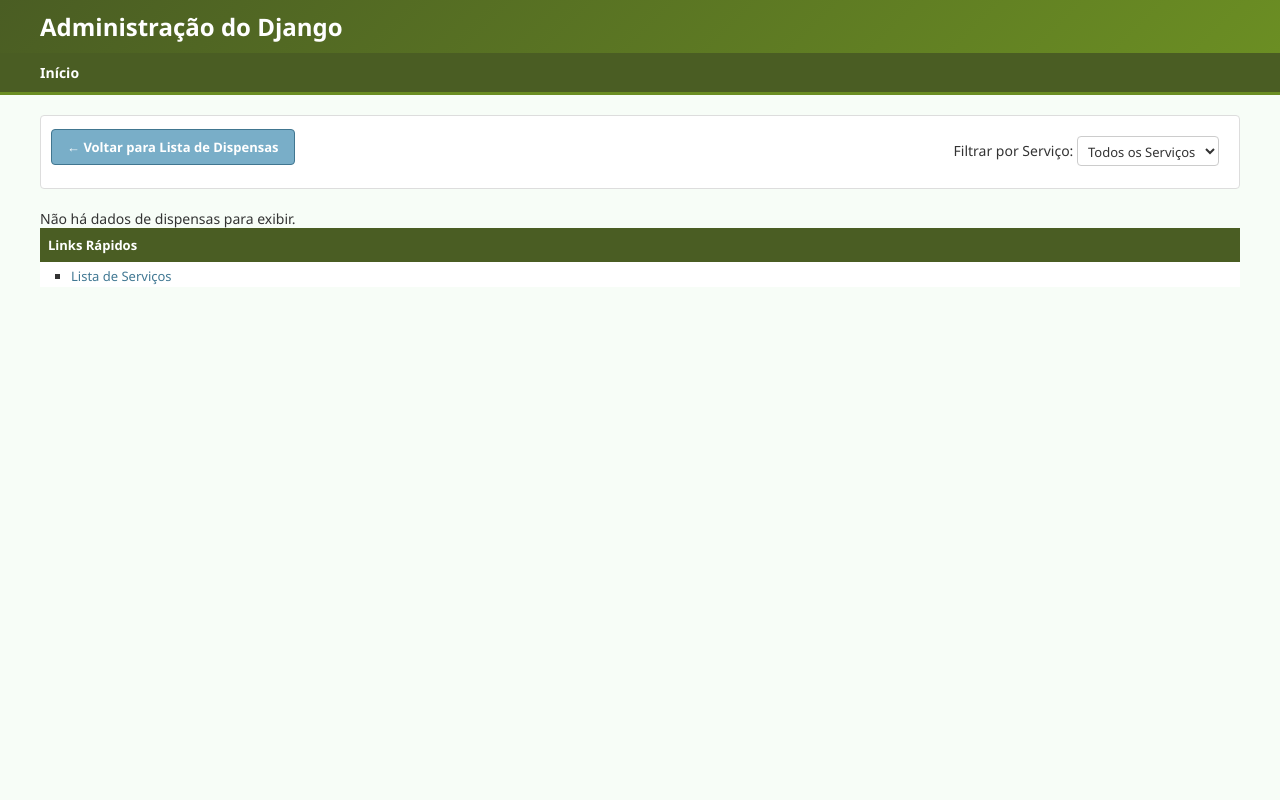
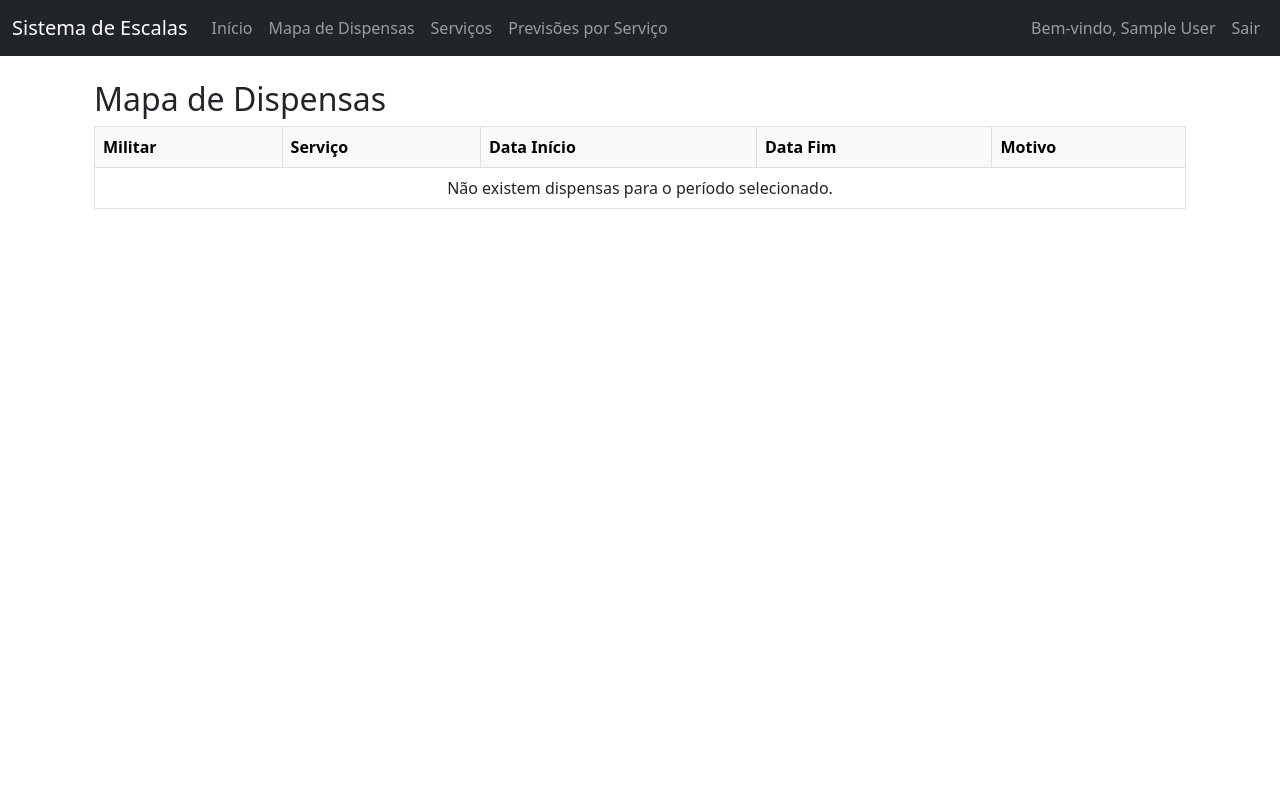
Before and after one commit to ProjetoFinal2025/GeradorEscalas, a Django app: page /mapa-dispensas/ in a window 1280 px wide. Run offline with Django 5.2, Linux system fonts and the light colour scheme; the visitor is signed in with stand-in values (Sample User, id 1); data that the repository does not hold is empty.

Commit message:
iniciado o frontend do user.deve entrar com usernormal

```diff
--- a/Projeto/core/templates/base.html
+++ b/Projeto/core/templates/base.html
@@ -9,41 +9,25 @@
 </head>
 <body>
     <nav class="navbar navbar-expand-lg navbar-dark bg-dark">
-        <div class="container">
-            <a class="navbar-brand" href="{% url 'home' %}">Sistema de Escalas</a>
-            <button class="navbar-toggler" type="button" data-bs-toggle="collapse" data-bs-target="#navbarNav">
+        <div class="container-fluid">
+            <a class="navbar-brand" href="/">Sistema de Escalas</a>
+            <button class="navbar-toggler" type="button" data-bs-toggle="collapse" data-bs-target="#navbarNav" aria-controls="navbarNav" aria-expanded="false" aria-label="Toggle navigation">
                 <span class="navbar-toggler-icon"></span>
             </button>
             <div class="collapse navbar-collapse" id="navbarNav">
-                <ul class="navbar-nav">
+                <ul class="navbar-nav me-auto mb-2 mb-lg-0">
                     <li class="nav-item">
-                        <a class="nav-link" href="{% url 'home' %}">Início</a>
-                    </li>
-                    <li class="nav-item dropdown">
-                        <a class="nav-link dropdown-toggle" href="#" id="navbarDropdown" role="button" data-bs-toggle="dropdown" aria-expanded="false">
-                            Escalas
-                        </a>
-                        <ul class="dropdown-menu" aria-labelledby="navbarDropdown">
-                            <li><a class="dropdown-item" href="{% url 'escala_servico' %}">Escalas Atuais</a></li>
-                            <li><a class="dropdown-item" href="{% url 'admin:core_previsaoescalasproxy_changelist' %}">Previsões de Nomeação</a></li>
-                            <li><a class="dropdown-item" href="{% url 'nomear_militares' %}">Nomear Militares</a></li>
-                            {% if user.is_staff %}
-                            <li><hr class="dropdown-divider"></li>
-                            <li><a class="dropdown-item" href="/admin/core/escala/">Gerir Escalas</a></li>
-                            {% endif %}
-                        </ul>
+                        <a class="nav-link" href="/home/">Início</a>
                     </li>
                     <li class="nav-item">
-                        <a class="nav-link" href="{% url 'mapa_dispensas' %}">Mapa de Dispensas</a>
+                        <a class="nav-link" href="/mapa-dispensas/">Mapa de Dispensas</a>
                     </li>
                     <li class="nav-item">
-                        <a class="nav-link" href="{% url 'lista_servicos' %}">Serviços</a>
+                        <a class="nav-link" href="/servicos/">Serviços</a>
                     </li>
-                    {% if user.is_staff %}
                     <li class="nav-item">
-                        <a class="nav-link" href="/admin/">Administração</a>
+                        <a class="nav-link" href="{% url 'previsoes_por_servico' %}">Previsões por Serviço</a>
                     </li>
-                    {% endif %}
                 </ul>
                 <ul class="navbar-nav ms-auto">
                     {% if user.is_authenticated %}
--- /dev/null
+++ b/Projeto/core/templates/core/mapa_dispensas.html
@@ -0,0 +1,36 @@
+{% extends 'base.html' %}
+{% load static %}
+
+{% block content %}
+<div class="container mt-4">
+    <h2>Mapa de Dispensas</h2>
+    <div class="table-responsive">
+        <table class="table table-bordered table-hover">
+            <thead class="table-light">
+                <tr>
+                    <th>Militar</th>
+                    <th>Serviço</th>
+                    <th>Data Início</th>
+                    <th>Data Fim</th>
+                    <th>Motivo</th>
+                </tr>
+            </thead>
+            <tbody>
+                {% for dispensa in dispensas %}
+                <tr>
+                    <td>{{ dispensa.militar.posto }} {{ dispensa.militar.nome }} ({{ dispensa.militar.nim|stringformat:"08d" }})</td>
+                    <td>{% for s in dispensa.militar.servicos.all %}{{ s.nome }}{% if not forloop.last %}, {% endif %}{% endfor %}</td>
+                    <td>{{ dispensa.data_inicio|date:"d/m/Y" }}</td>
+                    <td>{{ dispensa.data_fim|date:"d/m/Y" }}</td>
+                    <td>{{ dispensa.motivo }}</td>
+                </tr>
+                {% empty %}
+                <tr>
+                    <td colspan="5" class="text-center">Não existem dispensas para o período selecionado.</td>
+                </tr>
+                {% endfor %}
+            </tbody>
+        </table>
+    </div>
+</div>
+{% endblock %}
--- a/Projeto/core/urls.py
+++ b/Projeto/core/urls.py
@@ -1,7 +1,7 @@
 from django.urls import path
 from django.views.generic import RedirectView
 from django.contrib.auth.views import LogoutView
-from .views import login_view, home_view, mapa_dispensas_view, escala_servico_view, gerar_escalas_view, nomear_militares, lista_servicos_view
+from .views import login_view, home_view, mapa_dispensas_view, escala_servico_view, gerar_escalas_view, nomear_militares, lista_servicos_view, previsoes_por_servico_view, previsoes_servico_view
 
 urlpatterns = [
     path('', RedirectView.as_view(url='login/', permanent=False)),
@@ -14,4 +14,6 @@ urlpatterns = [
     path('gerar-escalas/', gerar_escalas_view, name='gerar_escalas'),
     path('nomear-militares/', nomear_militares, name='nomear_militares'),
     path('servicos/', lista_servicos_view, name='lista_servicos'),
+    path('previsoes-por-servico/', previsoes_por_servico_view, name='previsoes_por_servico'),
+    path('previsoes-servico/<int:servico_id>/', previsoes_servico_view, name='previsoes_servico'),
 ]
--- a/Projeto/core/views.py
+++ b/Projeto/core/views.py
@@ -12,6 +12,8 @@ from .services.escala_service import EscalaService
 from .utils import obter_feriados
 from django.db.models import Q
 from django.core.paginator import Paginator
+from django.contrib.admin.models import LogEntry
+from django.db.models import Count
 
 
 # view de log in
@@ -39,48 +41,60 @@ from django.http import HttpResponse
 ## Testar se log in foi executado
 @login_required
 def home_view(request):
-    # Obter serviços ativos
+    # Serviços ativos
     servicos = Servico.objects.filter(ativo=True)
+    militares_por_servico = {s.nome: s.militares.count() for s in servicos}
+    total_militares = sum(militares_por_servico.values())
 
-    # Obter escalas do dia
+    # Militares dispensados atualmente
     hoje = date.today()
-    escalas_hoje = Escala.objects.filter(
-        data=hoje
-    ).prefetch_related(
-        'militares_info__militar'
+    dispensas_ativas = Dispensa.objects.filter(data_inicio__lte=hoje, data_fim__gte=hoje)
+    total_dispensados = dispensas_ativas.values('militar').distinct().count()
+
+    # Top 5 militares com mais serviços realizados
+    top_militares_qs = (
+        Nomeacao.objects
+        .values('escala_militar__militar__nome', 'escala_militar__militar__posto')
+        .annotate(total=Count('id'))
+        .order_by('-total')[:5]
     )
+    top_militares = [
+        (f"{item['escala_militar__militar__posto']} {item['escala_militar__militar__nome']}", item['total'])
+        for item in top_militares_qs
+    ]
 
-    # Obter feriados do mês
-    data_fim = hoje.replace(day=1) + timedelta(days=32)
-    feriados = obter_feriados(hoje, data_fim)
+    # Últimas 10 ações do utilizador (opcional)
+    recent_actions = (
+        LogEntry.objects.filter(user=request.user)
+        .select_related("content_type")
+        .order_by("-action_time")[:10]
+    )
 
     context = {
         'servicos': servicos,
-        'escalas_hoje': escalas_hoje,
-        'feriados': feriados,
-        'hoje': hoje
+        'militares_por_servico': militares_por_servico,
+        'total_militares': total_militares,
+        'total_dispensados': total_dispensados,
+        'top_militares': top_militares,
+        'recent_actions': recent_actions,
+        'hoje': hoje,
     }
-
     return render(request, 'core/home.html', context)
 
 @login_required
 def mapa_dispensas_view(request):
     # Obter serviços ativos
     servicos = Servico.objects.filter(ativo=True)
-
     # Obter período
     hoje = date.today()
     data_fim = hoje + timedelta(days=30)
-
     # Obter feriados
     feriados = obter_feriados(hoje, data_fim)
-
     # Obter dispensas
     dispensas = Dispensa.objects.filter(
         data_inicio__lte=data_fim,
         data_fim__gte=hoje
     ).select_related('militar')
-
     context = {
         'servicos': servicos,
         'dispensas': dispensas,
@@ -88,8 +102,7 @@ def mapa_dispensas_view(request):
         'hoje': hoje,
         'data_fim': data_fim
     }
-
-    return render(request, 'admin/mapa_dispensas.html', context)
+    return render(request, 'core/mapa_dispensas.html', context)
 
 @login_required
 def escala_servico_view(request, servico_id):
@@ -281,3 +294,57 @@ def lista_servicos_view(request):
         'datas': datas,
         'tabela': tabela,
     })
+
+@login_required
+def previsoes_por_servico_view(request):
+    servicos = Servico.objects.filter(ativo=True)
+    if request.method == 'POST':
+        servico_id = request.POST.get('servico_id')
+        if servico_id:
+            return redirect('previsoes_servico', servico_id=servico_id)
+    return render(request, 'core/previsoes_por_servico.html', {'servicos': servicos})
+
+@login_required
+def previsoes_servico_view(request, servico_id):
+    servico = get_object_or_404(Servico, id=servico_id)
+    hoje = date.today()
+    # Definir intervalo: próximo mês
+    data_fim = (hoje.replace(day=1) + timedelta(days=32)).replace(day=1) - timedelta(days=1)
+    # Obter feriados
+    feriados = obter_feriados(hoje, data_fim)
+    feriados_set = set(feriados)
+    # Gerar todos os dias do intervalo
+    dias = []
+    data_atual = hoje
+    while data_atual <= data_fim:
+        if data_atual in feriados_set:
+            tipo_dia = 'feriado'
+        elif data_atual.weekday() >= 5:
+            tipo_dia = 'fim_semana'
+        else:
+            tipo_dia = 'util'
+        dias.append({'data': data_atual, 'tipo_dia': tipo_dia})
+        data_atual += timedelta(days=1)
+    # Obter nomeações futuras para o serviço
+    nomeacoes = Nomeacao.objects.filter(
+        escala_militar__escala__servico=servico,
+        data__gte=hoje,
+        data__lte=data_fim
+    ).select_related('escala_militar__militar', 'escala_militar__escala').order_by('data')
+    # Agrupar por data
+    nomeacoes_por_data = {}
+    observacoes_por_data = {}
+    for n in nomeacoes:
+        nomeacoes_por_data.setdefault(n.data, {'efetivo': None, 'reserva': None})
+        if n.e_reserva:
+            nomeacoes_por_data[n.data]['reserva'] = n.escala_militar.militar
+        else:
+            nomeacoes_por_data[n.data]['efetivo'] = n.escala_militar.militar
+        # Guardar observações da escala
+        observacoes_por_data[n.data] = n.escala_militar.escala.observacoes if n.escala_militar.escala else ''
+    return render(request, 'core/previsoes_servico.html', {
+        'servico': servico,
+        'dias': dias,
+        'nomeacoes_por_data': nomeacoes_por_data,
+        'observacoes_por_data': observacoes_por_data,
+    })
```
Also changed, not shown: Projeto/core/templates/core/home.html (+53 -105 lines), Projeto/core/templates/core/previsoes_por_servico.html (added, +19 -0 lines), Projeto/core/templates/core/previsoes_servico.html (added, +87 -0 lines).
